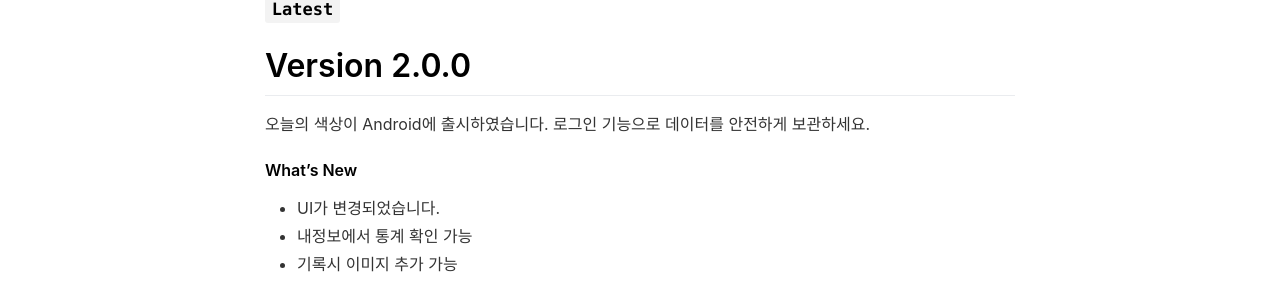
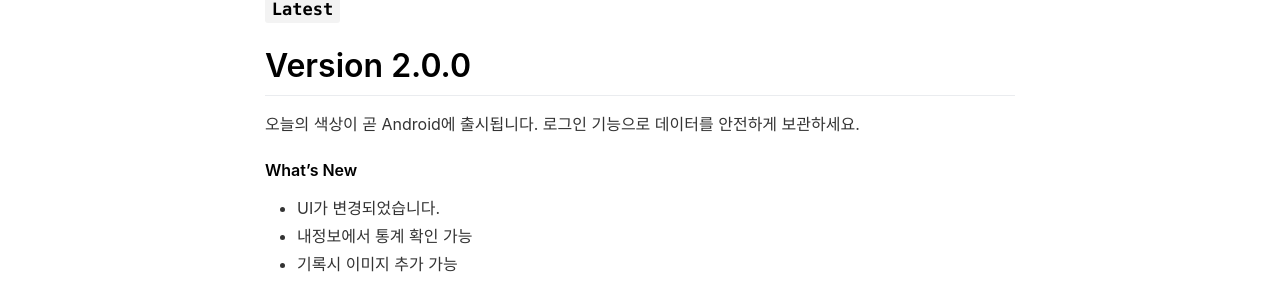
Before and after one commit to teiresias22/ColorOfDays, a Jekyll site: the page built from _pages/changelog.md, in a window 1280 px wide and 900 px high. Shown: the part 303-609 px from the top of the window. Built offline with Jekyll 4.4.1, drawn with Linux system fonts in a browser that asks for light colours; nearby versions of some CDN libraries; part of the change alters nothing that is shown.

Commit message:
config change changelog change

```diff
--- a/_config.yml
+++ b/_config.yml
@@ -1,5 +1,5 @@
 #page title
-page_title                                : joonhwan
+page_title                                : Color of Days
 
 # App Info
 ios_app_id                                : 6443436725                                # Required. Enter iOS app ID to automatically populate name, price and icons (e.g. 718043190).
@@ -13,7 +13,7 @@ presskit_download_link                    : https://www.notion.so/teiresias/Colo
 app_icon                                  : assets/appicon.png                      # Automatically populates if not set and if iOS app ID is set.  Otherwise enter path to icon file manually.
 app_name                                  : 오늘의 색상                                          # Automatically populates if not set and if iOS app ID is set.  Otherwise enter manually.
 app_price                                 : Free                                          # Automatically populates if not set and if iOS app ID is set.  Otherwise enter manually.
-app_description                           : 당신의 일상을 색으로 기록해 보세요!
+app_description                           : 당신의 일상을 색으로 기록해요!
 
 enable_smart_app_banner                   : true                                      # Set to true to show a smart app banner at top of page on mobile devices.
 
@@ -64,7 +64,7 @@ features                                  :
     fontawesome_icon_name                 : chart-pie
 
   - title                                 : iOS와 Android 동시 지원
-    description                           : iOS에 이어 Android까지 출시되었어요!
+    description                           : Android 출시를 앞두고 있어요, 지금은 비공개 테스트중!
     fontawesome_icon_name                 : mobile
 
   - title                                 : # FontAwesome Support
--- a/_pages/changelog.md
+++ b/_pages/changelog.md
@@ -11,7 +11,7 @@ include_in_header: true
 
 ### `Latest`
 # **Version 2.0.0**
-오늘의 색상이 Android에 출시하였습니다.
+오늘의 색상이 곧 Android에 출시됩니다.
 로그인 기능으로 데이터를 안전하게 보관하세요.
 
 #### What's New
```
